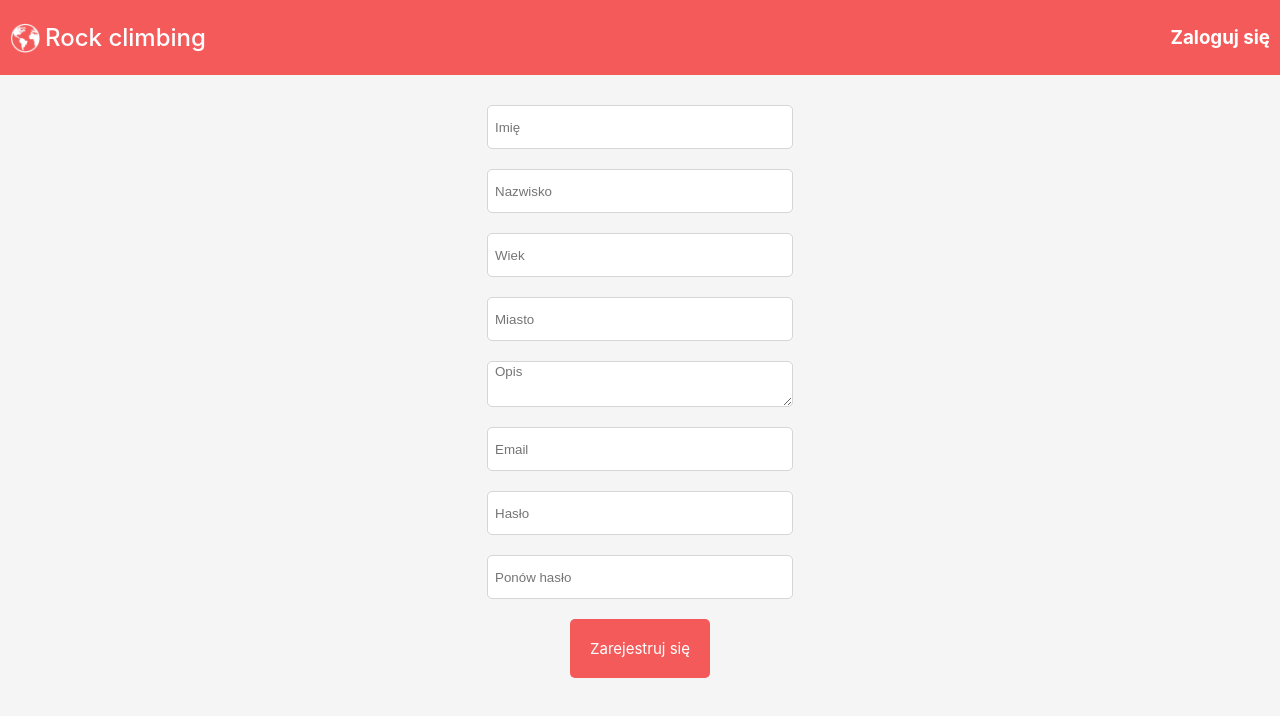
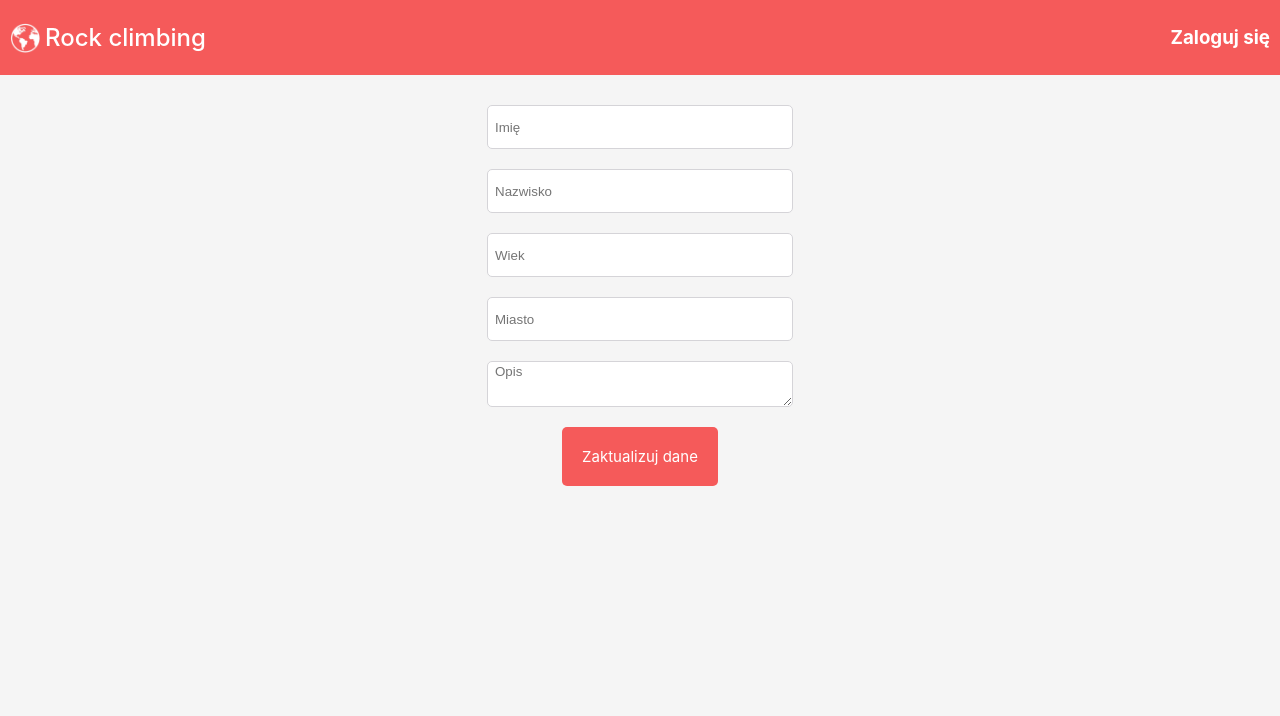
Before and after one commit to myszol321/RockClimbing, a React (Create React App) app: page /editProfile in a window 1280 px wide. Shown: the top 716 px of the page. Built offline with nearby package versions, Linux system fonts and the light colour scheme.

Commit message:
dolaczanie do wydarzenia i edycja profilu

```diff
--- a/public/style.css
+++ b/public/style.css
@@ -95,7 +95,7 @@ body {
     display: flex;
     flex-wrap: wrap;
     justify-content: space-between;
-
+    margin-top: 20px;
 }
 
 .entry {
--- a/src/components/AddEvent.js
+++ b/src/components/AddEvent.js
@@ -14,11 +14,11 @@ export default function AddEvent(props) {
     const navigate = useNavigate()
 
     React.useEffect( () => {
-        console.log(props.user_id)
+        console.log(props.creator_id)
         setFormData(prevData => {
             return {
                 ...prevData,
-                creator_id: props.user_id
+                creator_id: props.creator_id
             }
         })
 
--- a/src/components/EditProfile.js
+++ b/src/components/EditProfile.js
@@ -1,5 +1,5 @@
 import React from 'react'
-import { Link } from 'react-router-dom'
+import { Link, useNavigate } from 'react-router-dom'
 const axios = require('axios').default;
 
 export default function EditProfile(props) {
@@ -10,37 +10,14 @@ export default function EditProfile(props) {
         age: "",
         city: "",
         description: "",
-        email: "",
-        password: "",
-        password2: ""
     })
 
-    const user_id = 18
+    const navigate = useNavigate();
 
-    // React.useEffect(() => {
-    //     const fetchProducts = async () => {
-    //         try {
-    //             const res = await axios.get(
-    //                 `http://localhost:4000/users/${user_id}`
-    //             );
-    //             setFormData(res.data[0])
-    //             console.log(res.data)
-    //             console.log(formData)
-    //         } catch (err) {
-    //             if (err.response) {
-    //                 alert(err.response);
-    //             } else if (err.request) {
-    //                 console.log(err.request);
-    //             }
-    //         }
-    //         console.log(formData)
-    //     };
-    //     fetchProducts();
-    // }, []);
     React.useEffect(() => {
         setFormData(props.userInfo)
         console.log(props)
-    })
+    }, [])
 
     function handleChange(event) {
         const {name, value} = event.target
@@ -54,7 +31,7 @@ export default function EditProfile(props) {
 
     function handleSubmit(event) {
         event.preventDefault()
-            const fetchedData = fetch(`http://localhost:4000/users/edit`, {
+            const fetchedData = fetch(`http://localhost:4000/users/${formData.id}`, {
                 method: 'PUT',
                 mode: 'cors',
                 body: JSON.stringify(formData),
@@ -62,8 +39,8 @@ export default function EditProfile(props) {
             })
             .then((response) => {
                 if (response.ok) {
-                    alert("Zarejestrowano poprawnie");
-                    // navigate('/loginPage')
+                    alert("Zaktualizowano");
+                    navigate(`/profilePage/${formData.id}`)
                     return response.json()
                 } else {
                     alert(response.statusText)
@@ -124,38 +101,11 @@ export default function EditProfile(props) {
                 contenteditable
             />
 
-            <input
-                type="email"
-                className="form--register--input"
-                placeholder="Email"
-                name="email"
-                value={formData.email}
-                onChange={handleChange}
-            />
-
-            <input
-                type="password"
-                className="form--register--input"
-                placeholder="Hasło"
-                name="password"
-                value={formData.password}
-                onChange={handleChange}
-            />
-
-            <input
-                type="password"
-                placeholder="Ponów hasło"
-                className="form--register--input"
-                name="password2"
-                value={formData.password2}
-                onChange={handleChange}
-            />
-
                 <button
                     type="submit"
                     className="form--register--button"
                 >
-                    Zarejestruj się
+                    Zaktualizuj dane
                 </button>
         </form>
     )
--- a/src/components/Event.js
+++ b/src/components/Event.js
@@ -5,7 +5,6 @@ import pin from '../images/pin.png'
 
 export default function Event(props) {
     const navigate = useNavigate();
-    console.log(props)
     function openEvent() {
         props.handleClick(props.id);
         navigate(`/events/${props.id}`);
--- a/src/components/EventPage.js
+++ b/src/components/EventPage.js
@@ -14,6 +14,7 @@ export default function EventPage(props) {
     const navigate = useNavigate()
 
     React.useEffect(() => {
+        console.log(props.userId)
         const fetchProducts = async () => {
             try {
                 const res = await axios.get(
@@ -22,6 +23,10 @@ export default function EventPage(props) {
                 setEventInfo(res.data[0])
                 console.log(res.data[0])
                 console.log("działa")
+
+                if(res.data[0].creator_id.toString() === props.userId.toString()) {
+                    setDisabled(true)
+                }
 
                 setEventInfo(prevData => {
                     return {
@@ -43,27 +48,73 @@ export default function EventPage(props) {
 
     }, []);
 
+    const fetchChangeJoin = async() => {
+        const fetchedData = await fetch(`http://localhost:4000/events/active/${props.eventId}`, {
+            method: 'PUT',
+            mode: 'cors',
+            body: JSON.stringify({second_user_id: props.userId}),
+            headers: { "Content-Type": "application/json" }
+        })
+        .then((response) => {
+            if (response.ok) {
+                return response.json()
+            } else {
+                alert(response.statusText)
+                console.log(response.statusText)
+            }
+        })
+        .then((responseJson) => {
+            console.log(responseJson[0]);
+            alert("Dolączono do wydarzenia");
+        })
+        .catch((error) => {
+            console.log(error)
+        })
+    }
+
     function toggleOption() {
         setShowOption(prevOption => !prevOption)
+        console.log(eventInfo.id)
     }
 
     const changeJoin = () => {
         console.log(props.userId)
         console.log(eventInfo.creator_id)
         console.log(eventInfo.creator_id.toString() === props.userId.toString())
-        if(eventInfo.creator_id.toString() === props.userId.toString()) {
-            setDisabled(true)
+        if(isDisabled) {
             alert("Nie możesz dołączyć do swojego wydarzenia")
         } else if (props.userId === "") {
             navigate('/loginPage')
         } else {
-            setJoined(prevState => !prevState)
+            setJoined(prevState => !prevState);
+            fetchChangeJoin()
         }
         console.log(isDisabled)
     }
 
-    function deleteEvent() {
-        navigate('/')
+    const deleteEvent = async () => {
+        console.log(props.eventId)
+        const fetchedData = await fetch(`http://localhost:4000/events/${props.eventId}`, {
+            method: 'DELETE',
+            mode: 'cors',
+            headers: { "Content-Type": "application/json" }
+        })
+        .then((response) => {
+            if (response.ok) {
+                return response.json()
+            } else {
+                alert(response.statusText)
+                console.log(response.statusText)
+            }
+        })
+        .then((responseJson) => {
+            console.log(responseJson[0]);
+            alert("Usunięto wydarzenie");
+            navigate('/')
+        })
+        .catch((error) => {
+            console.log(error)
+        })
     }
 
     return (
@@ -82,6 +133,7 @@ export default function EventPage(props) {
                 <p>Dodano przez: <b>{eventInfo.first_name} {eventInfo.last_name}</b></p>
                 <p>Długość treningu: <b>{eventInfo.training_length}</b></p>
             </div>
+
             {joined
             ?
             <button className={`event--joined`} onClick={changeJoin}>
@@ -93,6 +145,10 @@ export default function EventPage(props) {
             </button>
             }
 
+
+            {isDisabled
+            &&
+            <div>
             <img className="event--delete" src={trash} alt="" onClick={toggleOption}/>
             {showOption
             &&
@@ -102,6 +158,8 @@ export default function EventPage(props) {
                 <button onClick={toggleOption}>Nie</button>
             </div>
             }
+            </div>
+            }
         </div>
     )
 }
```
